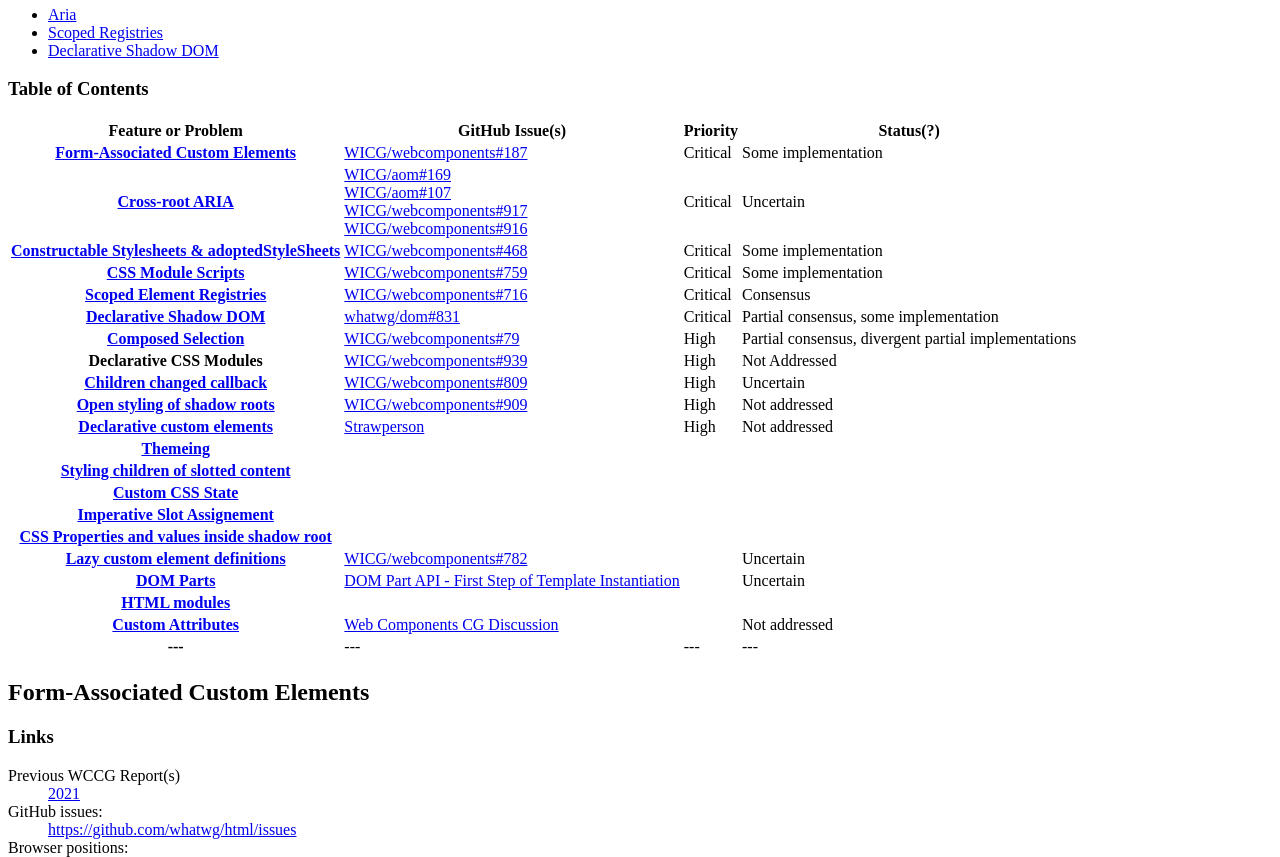
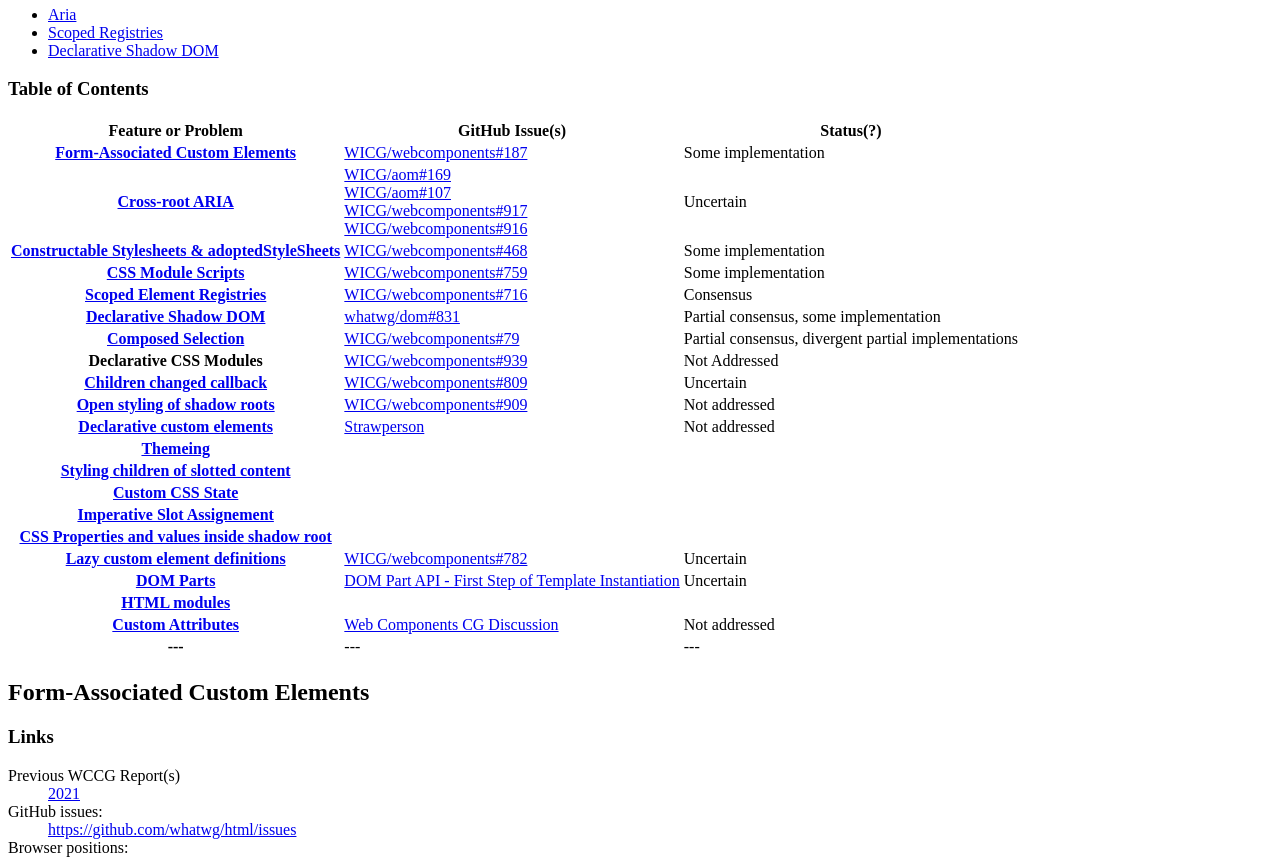
Before and after one commit to w3c/webcomponents-cg, a plain HTML site: page reports/2022.html in a window 1280 px wide. Shown: the part 600-1457 px from the top of the page. Drawn offline with Linux system fonts and the light colour scheme.

Commit message:
remove priority column from appendix table

```diff
--- a/reports/2022.html
+++ b/reports/2022.html
@@ -82,7 +82,6 @@
             <tr>
               <th>Feature or Problem</th>
               <th>GitHub Issue(s)</th>
-              <th>Priority</th>
               <th>Status(?)</th>
             </tr>
           </thead>
@@ -90,7 +89,6 @@
             <tr>
               <th><a href="#form-associated-custom-elements">Form-Associated Custom Elements</a></th>
               <td><a href="https://github.com/WICG/webcomponents/issues/187">WICG/webcomponents#187</a></td>
-              <td>Critical</td>
               <td>Some implementation</td>
             </tr>
             <tr>
@@ -101,120 +99,100 @@
                 <a href="https://github.com/WICG/webcomponents/issues/917">WICG/webcomponents#917</a><br>
                 <a href="https://github.com/WICG/webcomponents/issues/916">WICG/webcomponents#916</a>
               </td>
-              <td>Critical</td>
               <td>Uncertain</td>
             </tr>
             <tr>
               <th><a href="http://localhost:8080/status.html#constructable-stylesheets-adoptedstylesheets">Constructable Stylesheets & adoptedStyleSheets</a></th>
               <td><a href="https://github.com/WICG/webcomponents/issues/169">WICG/webcomponents#468</a></td>
-              <td>Critical</td>
               <td>Some implementation</td>
             </tr>
             <tr>
               <th><a href="#css-module-scripts">CSS Module Scripts</a></th>
               <td><a href="https://github.com/WICG/webcomponents/issues/759">WICG/webcomponents#759</a></td>
-              <td>Critical</td>
               <td>Some implementation</td>
             </tr>
             <tr>
               <th><a href="#scoped-element-registries">Scoped Element Registries</a></th>
               <td><a href="https://github.com/WICG/webcomponents/issues/716">WICG/webcomponents#716</a></td>
-              <td>Critical</td>
               <td>Consensus</td>
             </tr>
             <tr>
               <th><a href="#declarative-shadow-dom">Declarative Shadow DOM</a></th>
               <td><a href="https://github.com/whatwg/dom/issues/831">whatwg/dom#831</a></td>
-              <td>Critical</td>
               <td>Partial consensus, some implementation</td>
             </tr>
             <tr>
               <th><a href="#composed-selection">Composed Selection</a></th>
               <td><a href="https://github.com/WICG/webcomponents/issues/79">WICG/webcomponents#79</a></td>
-              <td>High</td>
               <td>Partial consensus, divergent partial implementations</td>
             </tr>
             <tr>
               <th>Declarative CSS Modules</th>
               <td><a href="https://github.com/WICG/webcomponents/issues/939">WICG/webcomponents#939</a></td>
-              <td>High</td>
               <td>Not Addressed</td>
             </tr>
             <tr>
               <th><a href="#children-changed-callback">Children changed callback</a></th>
               <td><a href="https://github.com/WICG/webcomponents/issues/809">WICG/webcomponents#809</a></td>
-              <td>High</td>
               <td>Uncertain</td>
             </tr>
             <tr>
               <th><a href="#open-styling-of-shadow-roots">Open styling of shadow roots</a></th>
               <td><a href="https://github.com/WICG/webcomponents/issues/909">WICG/webcomponents#909</a></td>
-              <td>High</td>
               <td>Not addressed</td>
             </tr>
             <tr>
               <th><a href="#declarative-custom-elements">Declarative custom elements</a></th>
               <td><a href="https://github.com/WICG/webcomponents/blob/gh-pages/proposals/Declarative-Custom-Elements-Strawman.md">Strawperson</a></td>
-              <td>High</td>
               <td>Not addressed</td>
             </tr>
             <tr>
               <th><a href="#themeing">Themeing</a></th>
               <td></td>
               <td></td>
-              <td></td>
             </tr>
             <tr>
               <th><a href="#styling-children-of-slotted-content">Styling children of slotted content</a></th>
               <td></td>
               <td></td>
-              <td></td>
             </tr>
             <tr>
               <th><a href="#custom-css-state">Custom CSS State</a></th>
               <td></td>
               <td></td>
-              <td></td>
             </tr>
             <tr>
               <th><a href="#imperative-slot-assignement">Imperative Slot Assignement</a></th>
               <td></td>
               <td></td>
-              <td></td>
             </tr>
             <tr>
               <th><a href="#css-properties-and-values-inside-shadow-root">CSS Properties and values inside shadow root</a></th>
               <td></td>
               <td></td>
-              <td></td>
             </tr>
             <tr>
               <th><a href="#lazy-custom-element-definitions">Lazy custom element definitions</a></th>
               <td><a href="https://github.com/WICG/webcomponents/issues/782">WICG/webcomponents#782</a></td>
-              <td></td>
               <td>Uncertain</td>
             </tr>
             <tr>
               <th><a href="#dom-parts">DOM Parts</a></th>
               <td><a href="https://github.com/WICG/webcomponents/blob/gh-pages/proposals/DOM-Parts.md">DOM Part API - First Step of Template Instantiation</a></td>
-              <td></td>
               <td>Uncertain</td>
             </tr>
             <tr>
               <th><a href="#html-modules">HTML modules</a></th>
               <td></td>
               <td></td>
-              <td></td>
             </tr>
             <tr>
               <th><a href="#custom-attributes">Custom Attributes</a></th>
               <td><a href="https://github.com/w3c/webcomponents-cg/discussions/31#discussioncomment-3163644">Web Components CG Discussion</a></td>
-              <td></td>
               <td>Not addressed</td>
             </tr>
             <tr>
               <th>---</th>
-              <td>---</td>
               <td>---</td>
               <td>---</td>
             </tr>
```
